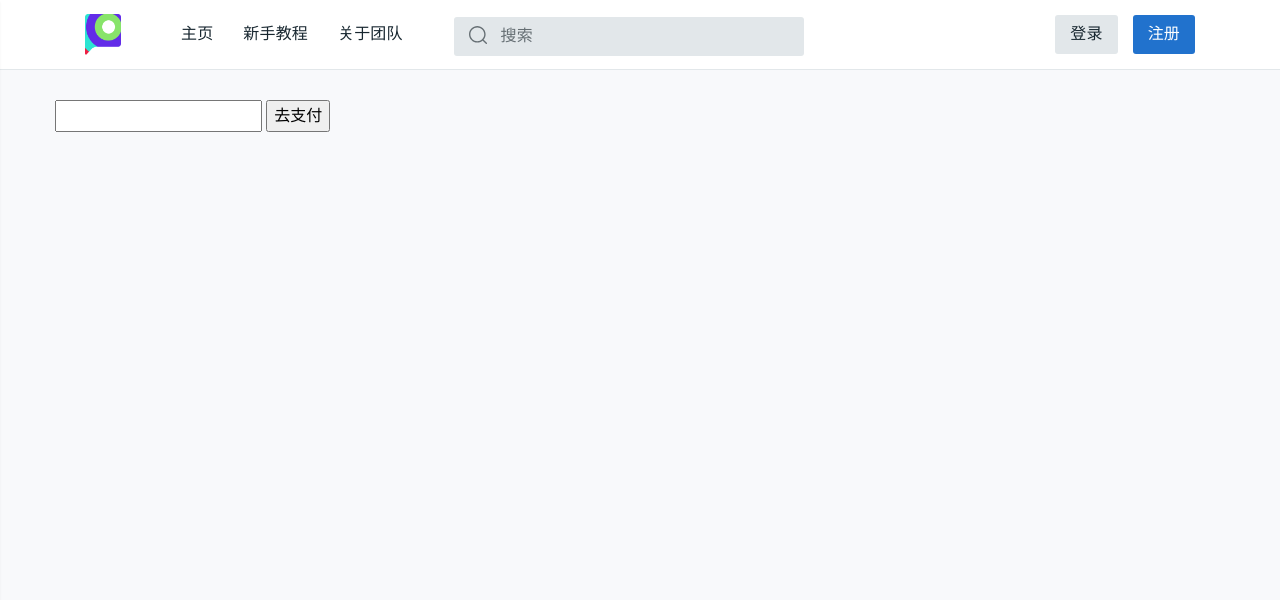
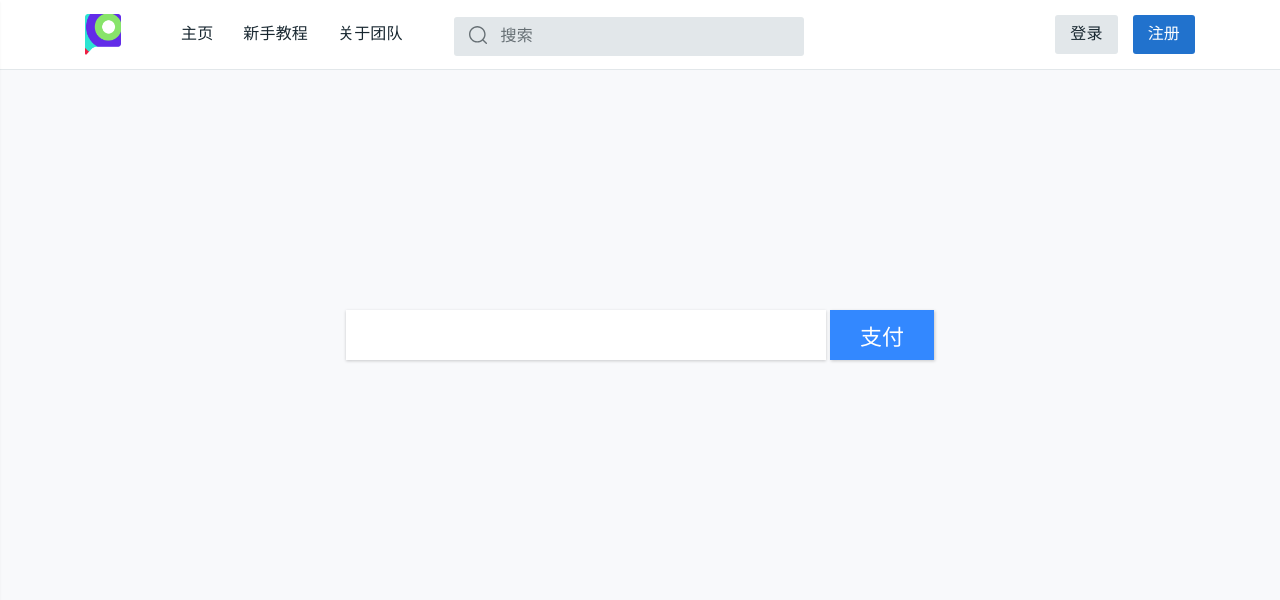
Before and after one commit to hx-w/SCU-reward-platform, a Django app: template login/templates/login/recharge.html in a window 1280 px wide. Shown: the top 600 px of the page. Run offline with Django 3.2, Linux system fonts and the light colour scheme; the template is opened without the code that fills it, so the values that code supplies are empty; some libraries are stand-ins or nearby versions.

Commit message:
支付页面改进

```diff
--- a/login/templates/login/recharge.html
+++ b/login/templates/login/recharge.html
@@ -15,12 +15,16 @@
 </head>
 
 <main id='tt-pageContent'>
-    <div class="container">
+    <div>
+    <div class="container"style="margin-top:210px;" >
+    <center>
         <form action="/alipay/pay/" method="POST">
             {% csrf_token %}
-            <input type="text" class="form-control" name="money">
-            <input type="submit" value="去支付">
+            <input type="text" class="form-control payout" style="height:50px" name="money">
+            <input type="submit" class="payoutbutton" style="height:50px;" value="支付">
         </form>
+    </center>
+    </div>
     </div>
 </main>
 {% endblock %}
--- /dev/null
+++ b/static/css/recharge.css
@@ -0,0 +1,55 @@
+.payout{
+    width: 480px!important;
+    padding-right: 50px!important;
+    padding: 10px 9px 10px 7px;
+    border: 0;
+    background-image: none;
+    height: 20px;
+    line-height: 20px;
+    -webkit-box-shadow: 0 1px 3px rgba(0,0,0,.2);
+    margin: 0;
+    vertical-align: top;
+    outline: 0;
+    -webkit-writing-mode: horizontal-tb !important;
+    text-rendering: auto;
+    color: initial;
+    letter-spacing: normal;
+    word-spacing: normal;
+    text-transform: none;
+    text-indent: 0px;
+    text-shadow: none;
+    display: inline-block;
+    text-align: start;
+    -webkit-appearance: textfield;
+    background-color: white;
+    -webkit-rtl-ordering: logical;
+
+}
+.payoutbutton{
+    background-position: -206px 0;
+    -webkit-box-shadow: 1px 1px 3px rgba(0,0,0,.2);
+    width: 104px;
+    height: 40px;
+    line-height: 40px;
+    padding: 0;
+    border: 0;
+    background-position: -464px -42px;
+    cursor: pointer;
+    color: #fff;
+    font-size: 16px;
+    background: 0 0;
+    background-color: #38f;font-weight: 400;
+    font: 22px arial;
+    -webkit-appearance: push-button;
+    user-select: none;
+    white-space: pre;
+    align-items: flex-start;
+    text-align: center;
+    -webkit-writing-mode: horizontal-tb !important;
+    text-rendering: auto;
+    letter-spacing: normal;
+    word-spacing: normal;
+    text-transform: none;
+    text-indent: 0px;
+    text-shadow: none;
+}
--- a/task_platform/templates/task_platform/base.html
+++ b/task_platform/templates/task_platform/base.html
@@ -16,6 +16,7 @@
     {% block css %}
     <link rel="stylesheet" href="{% static 'css/style.css' %}">
     <link href="{% static 'css/detail.css' %}" rel="stylesheet">
+    <link href="{% static 'css/recharge.css' %}" rel="stylesheet">
     {% endblock %}
   </head>
 
```
Also changed, not shown: db.sqlite3.
